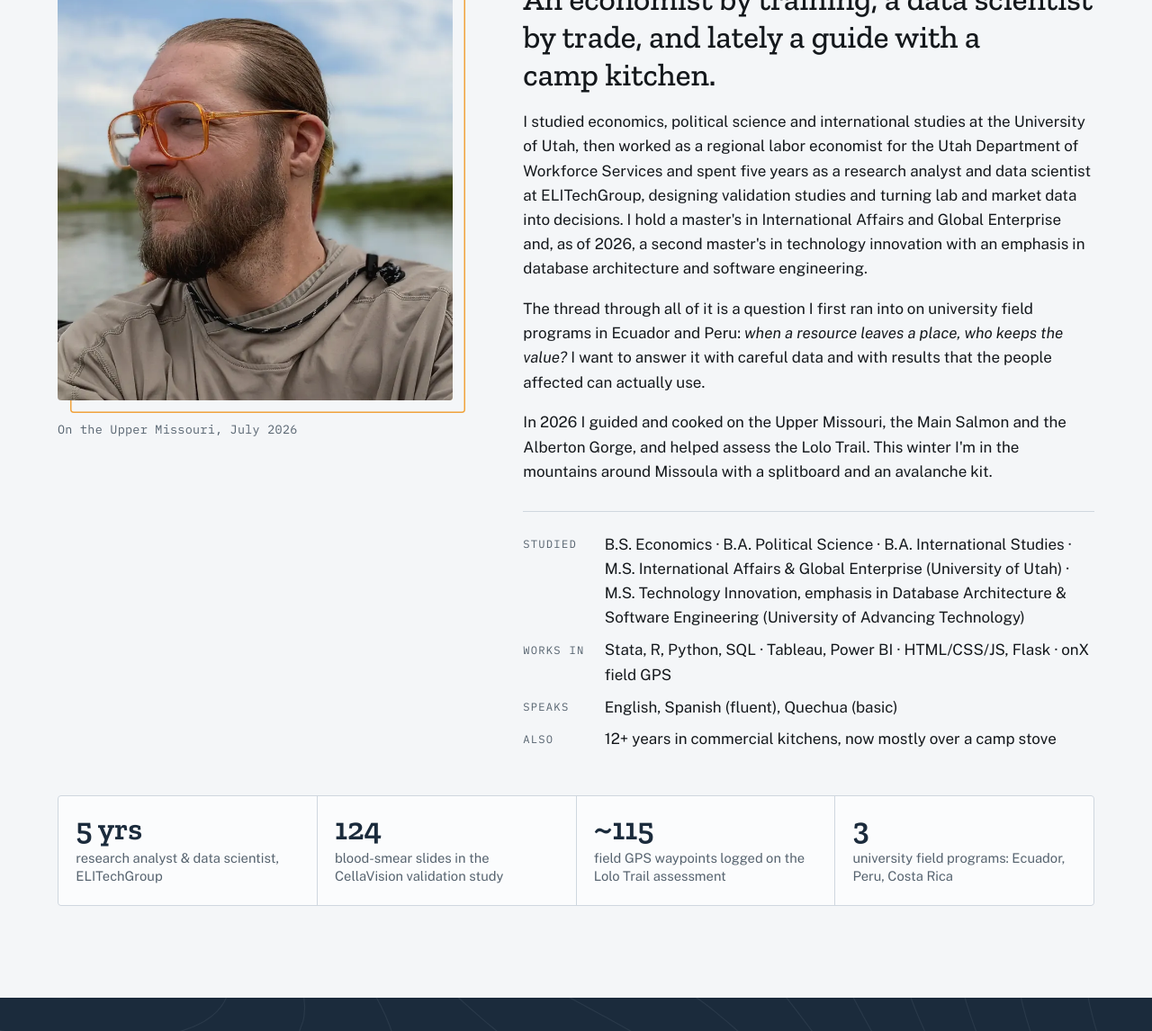
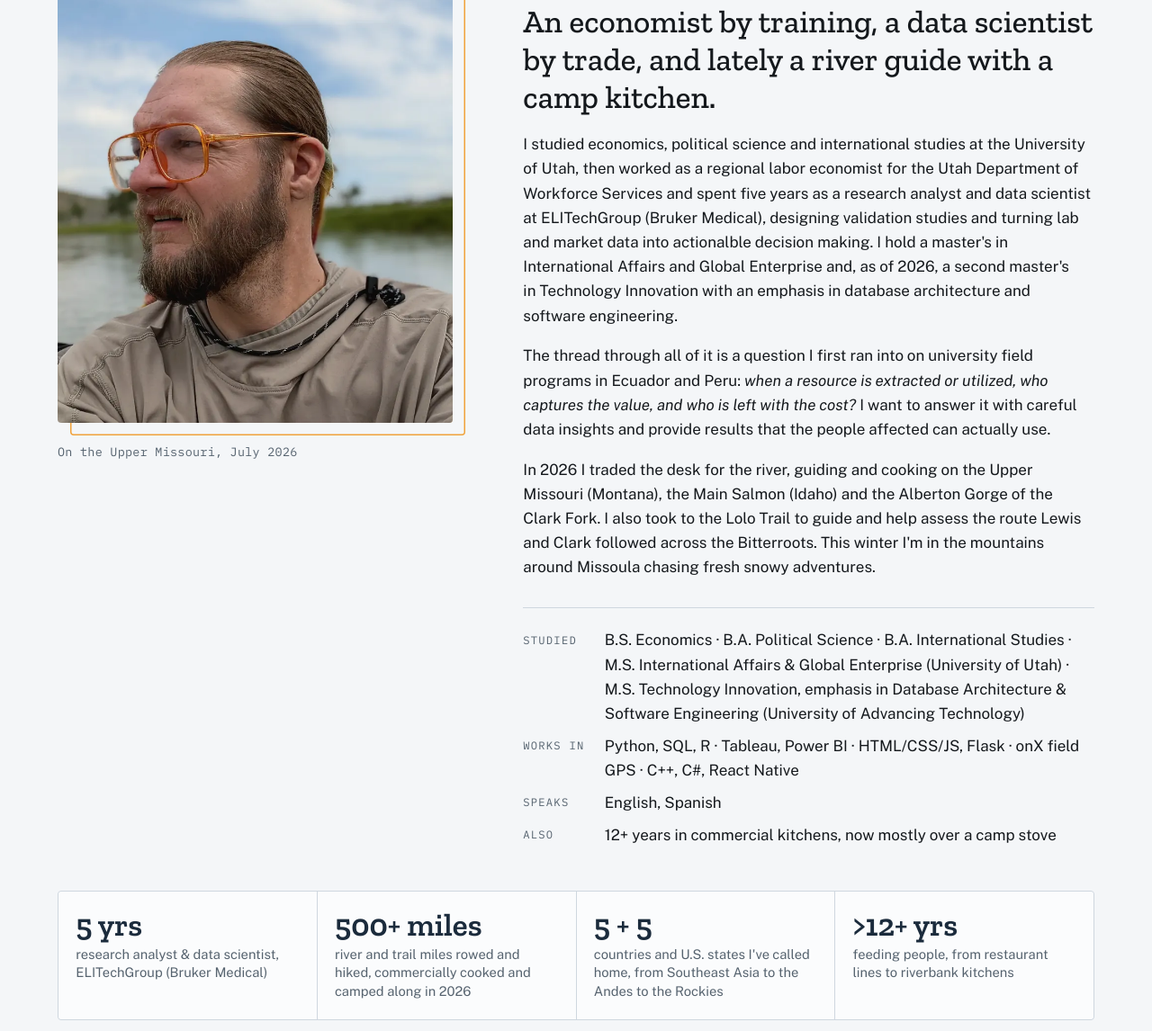
Before and after one commit to drew-reeve/portfolio, a plain HTML site: page index.html in a window 1280 px wide. Shown: the part 1122-2268 px from the top of the page at 90% size. Drawn offline with Linux system fonts and the light colour scheme.

Commit message:
updated main content

```diff
--- a/index.html
+++ b/index.html
@@ -62,8 +62,8 @@
 <section class="now" aria-label="Right now">
   <div class="wrap">
     <ul>
-      <li><span class="label">Now</span><p>Settling into the Missoula area after a season on the river, reading for the next research project, and training for winter in the Bitterroots.</p></li>
-      <li><span class="label">Open to</span><p>Research collaborations, research-assistant and data roles, and conversations about graduate study in resource and development economics.</p></li>
+      <li><span class="label">Now</span><p>Settling into Montana for the winter after a season on the river, reading for the next research project, and training for a winter in the Bitterroots.</p></li>
+      <li><span class="label">Open to</span><p>Available for research and data roles, graduate study conversations in resource and development economics, and any other opportunity, whether it's in the office, the kitchen or the field.</p></li>
       <li><span class="label">Latest</span><p><a href="work/lolo-trail.html">2026 Lolo Trail Condition Assessment</a>, a field survey of 22 trail segments for the Lewis &amp; Clark Trail Alliance.</p></li>
     </ul>
   </div>
@@ -78,14 +78,14 @@
     <div class="reveal">
       <div class="sign"><svg class="mark" viewBox="0 0 44 36" aria-hidden="true"><use href="#m-sun"/></svg><h2>About</h2></div>
       <div class="about-copy">
-        <p class="big">An economist by training, a data scientist by trade, and lately a guide with a camp kitchen.</p>
-        <p>I studied economics, political science and international studies at the University of Utah, then worked as a regional labor economist for the Utah Department of Workforce Services and spent five years as a research analyst and data scientist at ELITechGroup, designing validation studies and turning lab and market data into decisions. I hold a master's in International Affairs and Global Enterprise and, as of 2026, a second master's in technology innovation with an emphasis in database architecture and software engineering.</p>
-        <p>The thread through all of it is a question I first ran into on university field programs in Ecuador and Peru: <em>when a resource leaves a place, who keeps the value?</em> I want to answer it with careful data and with results that the people affected can actually use.</p>
-        <p>In 2026 I guided and cooked on the Upper Missouri, the Main Salmon and the Alberton Gorge, and helped assess the Lolo Trail. This winter I'm in the mountains around Missoula with a splitboard and an avalanche kit.</p>
+        <p class="big">An economist by training, a data scientist by trade, and lately a river guide with a camp kitchen.</p>
+        <p>I studied economics, political science and international studies at the University of Utah, then worked as a regional labor economist for the Utah Department of Workforce Services and spent five years as a research analyst and data scientist at ELITechGroup (Bruker Medical), designing validation studies and turning lab and market data into actionalble decision making. I hold a master's in International Affairs and Global Enterprise and, as of 2026, a second master's in Technology Innovation with an emphasis in database architecture and software engineering.</p>
+        <p>The thread through all of it is a question I first ran into on university field programs in Ecuador and Peru: <em>when a resource is extracted or utilized, who captures the value, and who is left with the cost?</em> I want to answer it with careful data insights and provide results that the people affected can actually use.</p>
+        <p>In 2026 I traded the desk for the river, guiding and cooking on the Upper Missouri (Montana), the Main Salmon (Idaho) and the Alberton Gorge of the Clark Fork. I also took to the Lolo Trail to guide and help assess the route Lewis and Clark followed across the Bitterroots. This winter I'm in the mountains around Missoula chasing fresh snowy adventures.</p>
         <dl class="facts">
           <dt>Studied</dt><dd>B.S. Economics · B.A. Political Science · B.A. International Studies · M.S. International Affairs &amp; Global Enterprise (University of Utah) · M.S. Technology Innovation, emphasis in Database Architecture &amp; Software Engineering (University of Advancing Technology)</dd>
-          <dt>Works in</dt><dd>Stata, R, Python, SQL · Tableau, Power BI · HTML/CSS/JS, Flask · onX field GPS</dd>
-          <dt>Speaks</dt><dd>English, Spanish (fluent), Quechua (basic)</dd>
+          <dt>Works in</dt><dd> Python, SQL, R · Tableau, Power BI · HTML/CSS/JS, Flask · onX field GPS · C++, C#, React Native</dd>
+          <dt>Speaks</dt><dd>English, Spanish</dd>
           <dt>Also</dt><dd>12+ years in commercial kitchens, now mostly over a camp stove</dd>
         </dl>
       </div>
@@ -93,10 +93,10 @@
   </div>
   <div class="wrap">
     <div class="stats reveal" aria-label="By the numbers">
-      <div class="stat"><b>5 yrs</b><span>research analyst &amp; data scientist, ELITechGroup</span></div>
-      <div class="stat"><b>124</b><span>blood-smear slides in the CellaVision validation study</span></div>
-      <div class="stat"><b>~115</b><span>field GPS waypoints logged on the Lolo Trail assessment</span></div>
-      <div class="stat"><b>3</b><span>university field programs: Ecuador, Peru, Costa Rica</span></div>
+      <div class="stat"><b>5 yrs</b><span>research analyst &amp; data scientist, ELITechGroup (Bruker Medical)</span></div>
+      <div class="stat"><b>500+ miles</b><span>river and trail miles rowed and hiked, commercially cooked and camped along in 2026</span></div>
+      <div class="stat"><b>5 + 5</b><span>countries and U.S. states I've called home, from Southeast Asia to the Andes to the Rockies</span></div>
+      <div class="stat"><b>>12+ yrs</b><span>feeding people, from restaurant lines to riverbank kitchens</span></div>
     </div>
   </div>
 </section>
```
